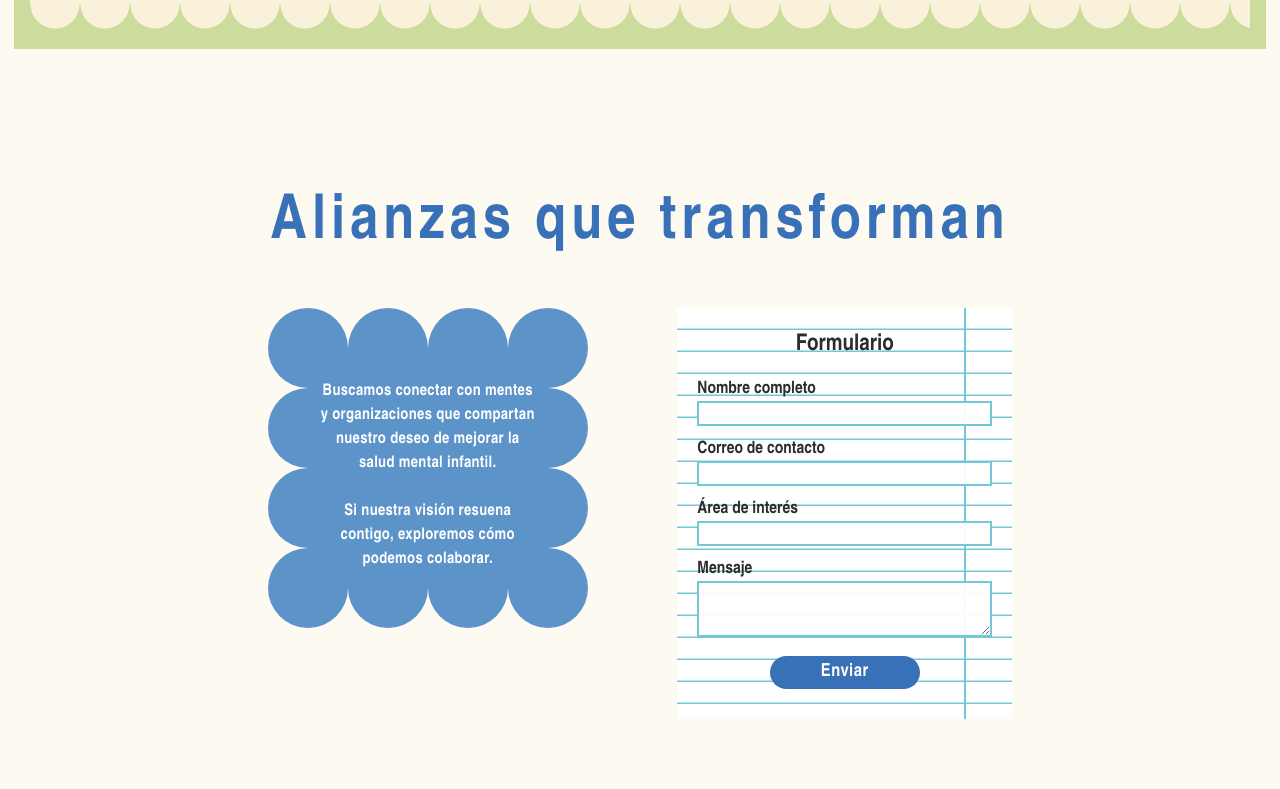
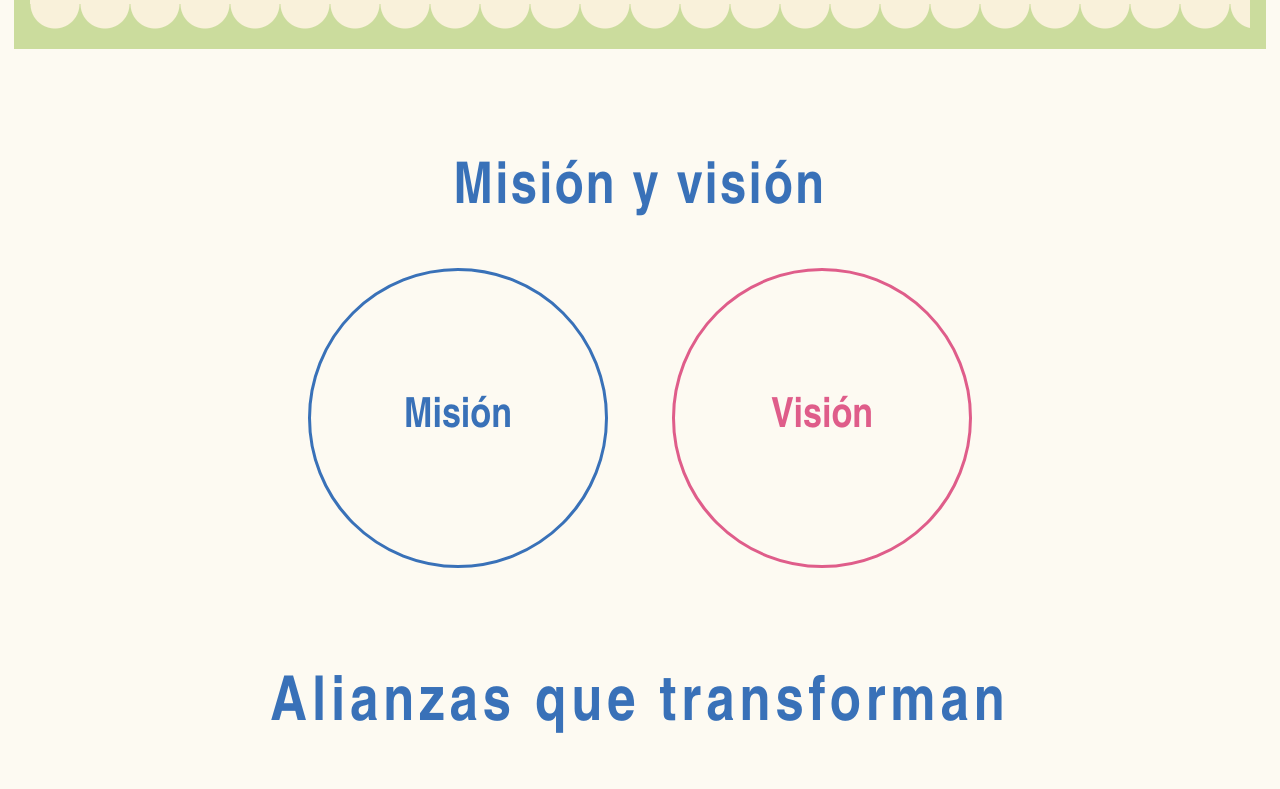
Before and after one commit to jrvrr/tico_web, a Next.js app: page / in a window 1280 px wide. Shown: the part 5620-6409 px from the top of the page. Built offline with nearby package versions, Linux system fonts and the light colour scheme.

Commit message:
feat: agregar componente de mision y vision

```diff
--- a/src/app/page.module.css
+++ b/src/app/page.module.css
@@ -153,6 +153,57 @@
   transform: translateX(-50%);
 }
 
+.missionVision {
+  display: grid;
+  justify-items: center;
+  gap: clamp(24px, 4vw, 44px);
+  margin: clamp(56px, 7vw, 100px) auto 0;
+  padding: 0 16px;
+  text-align: center;
+}
+
+.missionVision h2 {
+  margin: 0;
+  color: var(--deep-blue);
+  font-size: clamp(2rem, 4.5vw, 4rem);
+  font-weight: 700;
+  letter-spacing: 0.04em;
+  line-height: 1.15;
+}
+
+.missionVisionCircles {
+  display: flex;
+  justify-content: center;
+  gap: clamp(18px, 5vw, 64px);
+}
+
+.missionVisionCircle {
+  display: grid;
+  width: clamp(128px, 25vw, 300px);
+  aspect-ratio: 1;
+  box-sizing: border-box;
+  place-items: center;
+  border: 3px solid;
+  border-radius: 50%;
+  background: transparent;
+}
+
+.missionVisionCircle h3 {
+  margin: 0;
+  font-size: clamp(1.5rem, 3.5vw, 2.6rem);
+  font-weight: 700;
+}
+
+.missionCircle {
+  border-color: var(--deep-blue);
+  color: var(--deep-blue);
+}
+
+.visionCircle {
+  border-color: var(--outline-pink);
+  color: var(--outline-pink);
+}
+
 .valueShape {
   position: relative;
   display: grid;
@@ -1172,7 +1223,7 @@
 
 .upper {
   min-height: 565px;
-  margin-top: 117px;
+  margin-top: 48px;
   padding: 53px 0 100px;
 }
 
@@ -1441,7 +1492,7 @@
 
   .upper {
     min-height: 0;
-    margin-top: clamp(65px, 5vw, 95px);
+    margin-top: 48px;
     padding: 55px 0 140px;
   }
 
--- a/src/app/page.tsx
+++ b/src/app/page.tsx
@@ -547,6 +547,18 @@ export default function Home() {
               </div>
             </section>
 
+            <section className={styles.missionVision} aria-labelledby="mission-vision-title">
+              <h2 id="mission-vision-title">Misión y visión</h2>
+              <div className={styles.missionVisionCircles}>
+                <div className={`${styles.missionVisionCircle} ${styles.missionCircle}`}>
+                  <h3>Misión</h3>
+                </div>
+                <div className={`${styles.missionVisionCircle} ${styles.visionCircle}`}>
+                  <h3>Visión</h3>
+                </div>
+              </div>
+            </section>
+
             <section id="proyecto" className={styles.upper} aria-labelledby="page-title">
               <h2 id="page-title" className={styles.title}>
                 Alianzas que transforman
```
